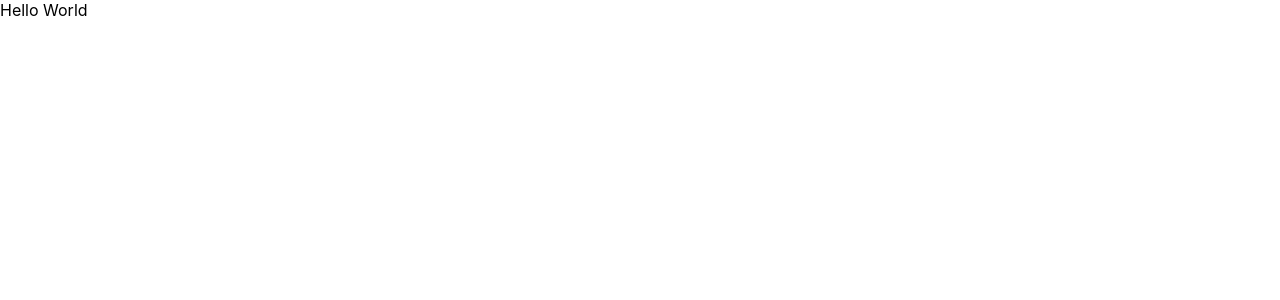
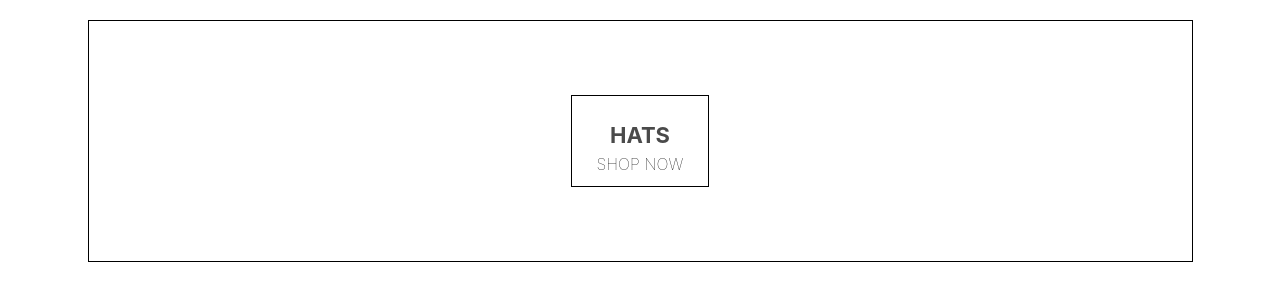
Before and after one commit to AsdoshDev/react-ecommerce, a React (Create React App) app: page / in a window 1280 px wide. Shown: the top 300 px of the page. Built offline with nearby package versions, Linux system fonts and the light colour scheme.

Commit message:
added homepage

```diff
--- a/package.json
+++ b/package.json
@@ -6,6 +6,7 @@
     "@testing-library/jest-dom": "^4.2.4",
     "@testing-library/react": "^9.3.2",
     "@testing-library/user-event": "^7.1.2",
+    "node-sass": "^4.14.1",
     "react": "^16.13.1",
     "react-dom": "^16.13.1",
     "react-scripts": "3.4.1"
--- a/src/App.js
+++ b/src/App.js
@@ -1,9 +1,10 @@
 import React from 'react';
+import HomePage from './homepage.component';
 
 function App() {
   return (
     <div>
-      Hello World
+      <HomePage />
     </div>
   );
 }
--- /dev/null
+++ b/src/homepage.component.jsx
@@ -0,0 +1,20 @@
+import React from 'react';
+
+import './homepage.styles.scss';
+
+
+const HomePage = () => (
+    <div className="homepage">
+        <div className="directory-menu">
+            <div className="menu-item">
+                <div className="content">
+                    <h1 className="title">HATS</h1>
+                    <span className="subtitle">SHOP NOW</span>
+                </div>
+            </div>
+        </div>
+    </div>
+
+)
+
+export default HomePage;
--- /dev/null
+++ b/src/homepage.styles.scss
@@ -0,0 +1,54 @@
+.homepage {
+  display: flex;
+  flex-direction: column;
+  align-items: center;
+  padding: 20px 80px;
+}
+
+.directory-menu {
+  width: 100%;
+  display: flex;
+  flex-wrap: wrap;
+  justify-content: space-between;
+}
+
+.menu-item {
+  min-width: 30%;
+  height: 240px;
+  flex: 1 1 auto;
+  display: flex;
+  align-items: center;
+  justify-content: center;
+  border: 1px solid black;
+  margin: 0 7.5px 15px;
+
+  &:first-child {
+    margin-right: 7.5px;
+  }
+
+  &:last-child {
+    margin-left: 7.5px;
+  }
+
+  .content {
+    height: 90px;
+    padding: 0 25px;
+    display: flex;
+    flex-direction: column;
+    align-items: center;
+    justify-content: center;
+    border: 1px solid black;
+
+    .title {
+      font-weight: bold;
+      margin-bottom: 6px;
+      font-size: 22px;
+      color: #4a4a4a;
+    }
+
+    .subtitle {
+      font-weight: lighter;
+      font-size: 16px;
+    }
+  }
+}
```
Also changed, not shown: 1 other file (tests, documents, lock files or other folders).
